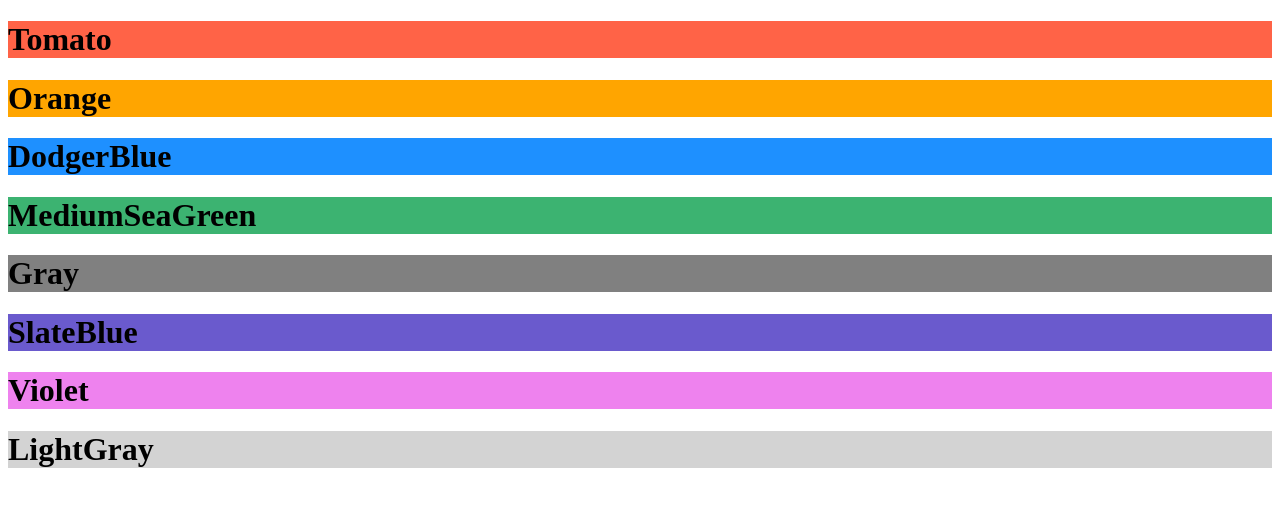
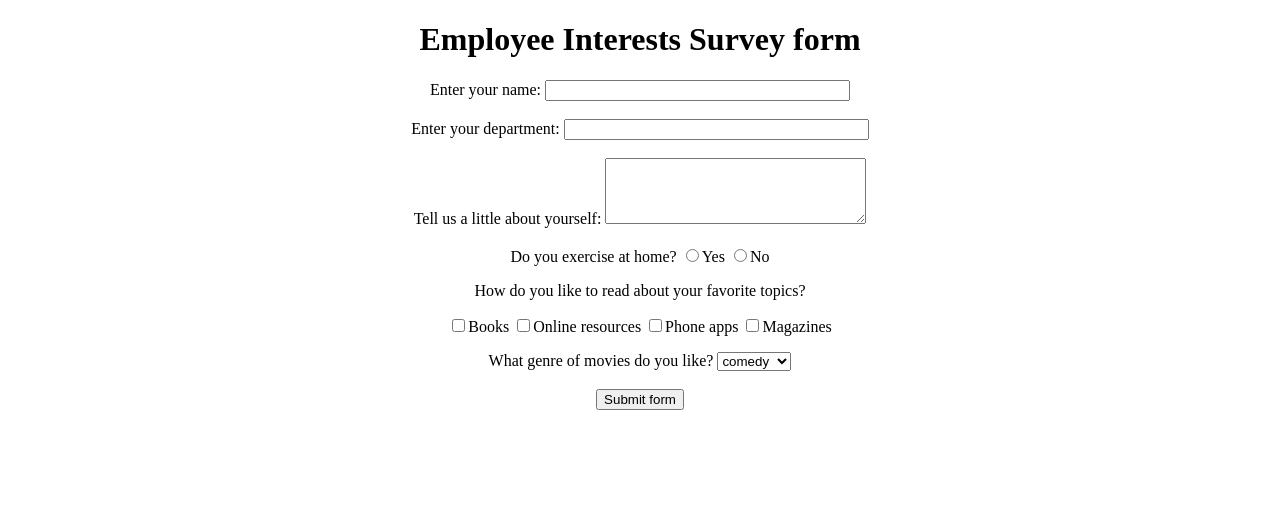
Before and after one commit to Santoshkumarkinthala/myproject, a plain HTML site: page color.html in a window 1280 px wide. Drawn offline with Linux system fonts and the light colour scheme.

Commit message:
Update color.html

```diff
--- a/color.html
+++ b/color.html
@@ -1,15 +1,55 @@
-<!DOCTYPE html>
+<!DOCTYPE HTML>
+<!-- This is how HTML comments look like -->
 <html>
+<!-- the title will appear on the page-->
+<head>
+<title>Employee Interests Survey</title>
+</head>
 <body>
-
-<h1 style="background-color:Tomato;">Tomato</h1>
-<h1 style="background-color:Orange;">Orange</h1>
-<h1 style="background-color:DodgerBlue;">DodgerBlue</h1>
-<h1 style="background-color:MediumSeaGreen;">MediumSeaGreen</h1>
-<h1 style="background-color:Gray;">Gray</h1>
-<h1 style="background-color:SlateBlue;">SlateBlue</h1>
-<h1 style="background-color:Violet;">Violet</h1>
-<h1 style="background-color:LightGray;">LightGray</h1>
-
+<!-- as it is a survey form, we will need to submit the details, hence we use form -->
+<!-- We can give absolute url, or relative url like /nextpage.jsp, and specify POST or GET method -->
+<form action="http://google.co.in">
+<!-- If we remove this, every thing will move to the left of the page-->
+<div align="center">
+<!--Adds a heading to the form-->
+<h1>Employee Interests Survey form</h1>
+Enter your name:
+<!-- Input type text for small texts, specify size -->
+<input type="text" name="UserName" size=35 maxlength=35 value="">
+<!--Adds spaces - remove and see what happens -->
+</br></br>
+Enter your department:
+<input type="text" name="Deptt" size=35 maxlength=35 value=""> </br> </br>
+Tell us a little about yourself:
+<!-- For writing lot of text like descriptions with text wrapping,
+if you dont want text wrapping, you can add wrap = "off" (horizontal scrollbar -->
+<textarea name="Comments" cols=30 rows=4></textarea> </br> </br>
+Do you exercise at home?
+<!-- Radio buttons help you choose one out of the many values -->
+<input type="radio" name="exe" value=1>Yes
+<input type="radio" name="exe" value=2>No
+</p>
+How do you like to read about your favorite topics?
+<p>
+<!--Checkbox lets you select multiple options -->
+<input type="checkbox" name="Books">Books
+<input type="checkbox" name="Web">Online resources
+<input type="checkbox" name="Phone">Phone apps
+<input type="checkbox" name="Magazines">Magazines
+</p>
+What genre of movies do you like?
+<!--Select box lets you choose one of the multiple dropdown options-->
+<select name="moviepref" ><option>
+<option value=1 selected = "true">comedy
+<option value=2 >romance
+<option value=3 >thriller
+<option value=4 >horror
+<option value=5 >biopic
+</select>
+</br></br>
+<!--submits the information entered in the form by the user -->
+<input type=submit value="Submit form">
+</div>
+</form>
 </body>
 </html>
```
